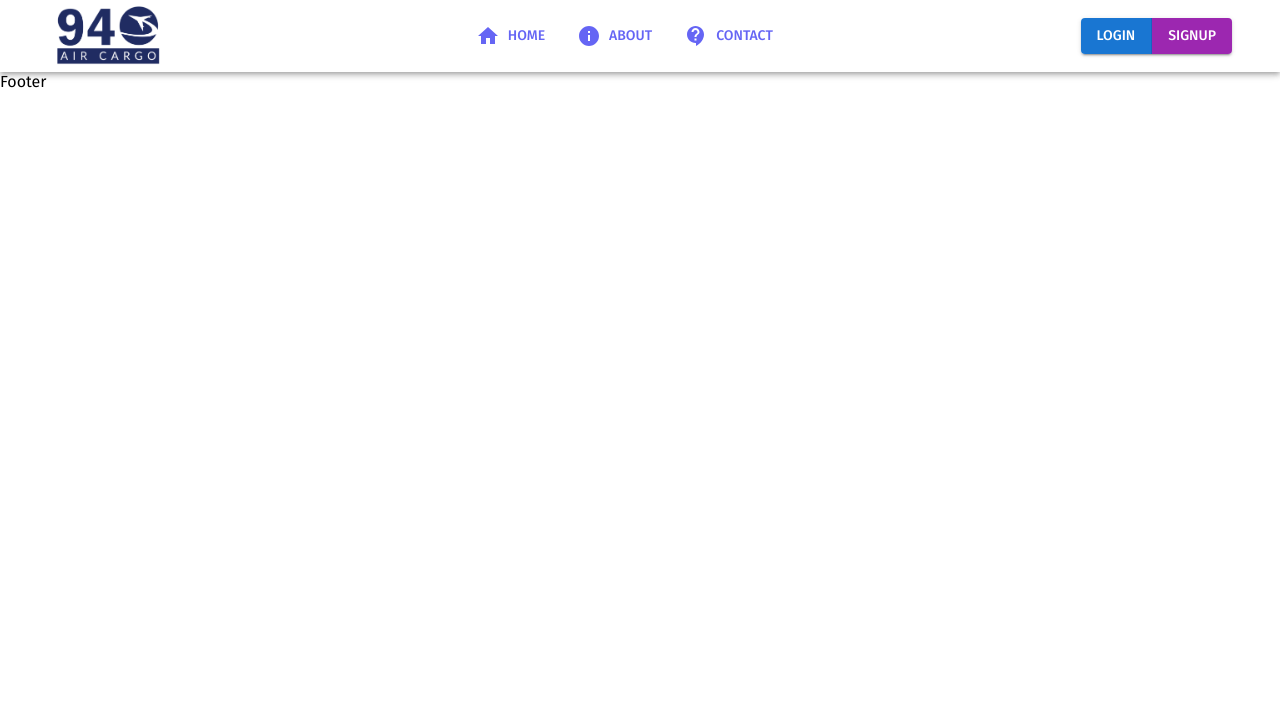
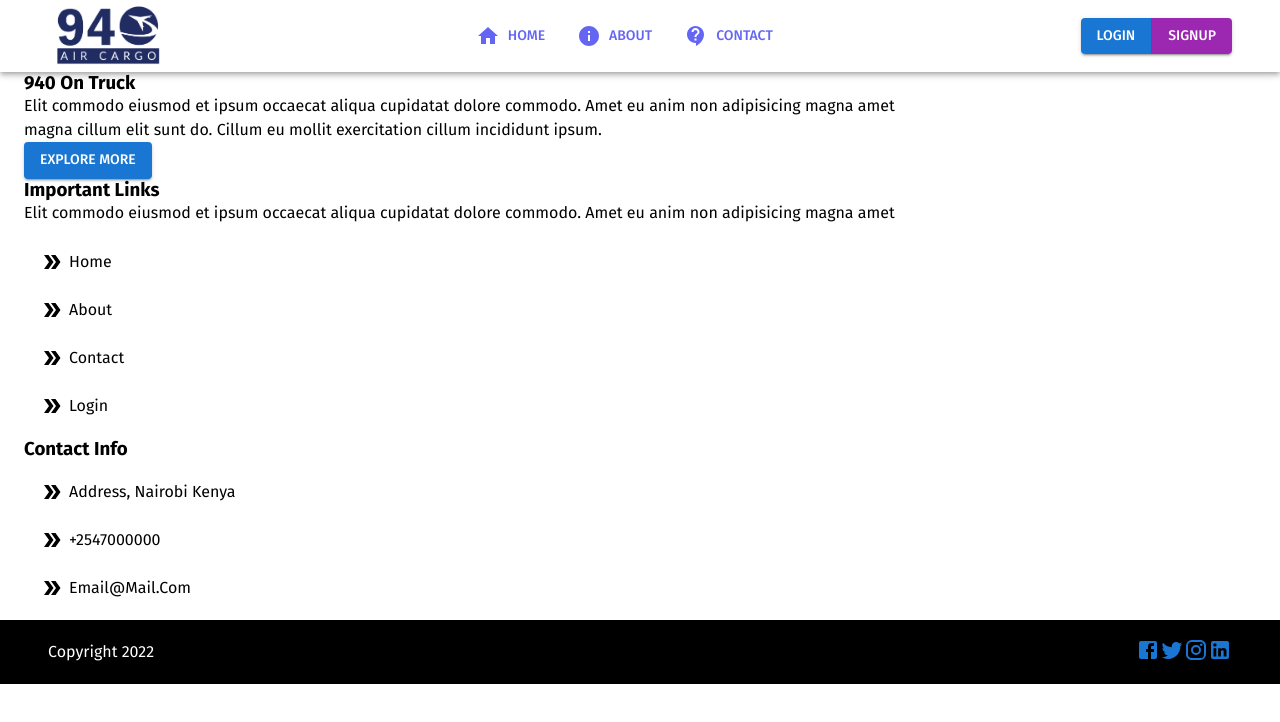
Before and after one commit to mutua-muvevi/940airfrontend, a React (Create React App) app: page /landing in a window 1280 px wide. Shown: the top 722 px of the page. Built offline with nearby package versions, Linux system fonts and the light colour scheme.

Commit message:
added a footer

```diff
--- a/src/components/landing/footer/footer.js
+++ b/src/components/landing/footer/footer.js
@@ -1,8 +1,115 @@
-import React from 'react'
+import { Box, Button, Container, Grid, Link, List, ListItem, ListItemButton, ListItemText, Toolbar, Typography } from "@mui/material";
+import DoubleArrowIcon from '@mui/icons-material/DoubleArrow';
+import { styled } from "@mui/system";
+import React from 'react';
+import moment from "moment"
+import { footerContent, footerSocialIcons } from "./footercontent";
+
+const StyledCopyRight = styled(Box)(({theme}) => ({
+	backgroundColor: "black",
+	color: "white"
+}))
+
+const StyledCopyrightItems = styled(Toolbar)(({theme}) => ({
+	display: "flex",
+	justifyContent: "space-between"
+}))
+
+const StyledListItemText = styled(ListItemText)(({theme}) => ({
+	marginLeft: "5px",
+	textTransform: "capitalize"
+}))
 
 const Footer = () => {
 	return (
-		<div>Footer</div>
+		<Box component="footer">
+			<Box>
+				<Container>
+					<Grid container>
+						<Grid item lg={4} sm={12} xs={12}>
+							<Typography variant="h3" gutterBottom>
+								{footerContent.left.title}
+							</Typography>
+							{
+								footerContent.left.paragraph.map((p, i) => (
+									<Typography key={i} variant="body1">
+										{p}
+									</Typography>
+								))
+							}
+							<Button variant="contained">
+								{footerContent.left.button.text}
+							</Button>
+						</Grid>
+
+						<Grid item lg={4} sm={12} xs={12}>
+							<Typography variant="h3" gutterBottom>
+								{footerContent.middle.title}
+							</Typography>
+
+							<Typography variant="body1" gutterBottom>
+								{ footerContent.middle.paragraph }
+							</Typography>
+
+
+							<List>
+								{
+									footerContent.middle.links.map((p, i) => (
+										<ListItem disablePadding>
+											<ListItemButton>
+												<DoubleArrowIcon/>
+												<StyledListItemText primary={p.text} />
+											</ListItemButton>
+										</ListItem>
+									))
+								}
+							</List>
+
+						</Grid>
+
+						<Grid item lg={4} sm={12} xs={12}>
+							<Typography variant="h3" gutterBottom>
+								{footerContent.right.title}
+							</Typography>
+
+							<List>
+								{
+									footerContent.right.contactItems.map((p, i) => (
+										<ListItem disablePadding>
+											<ListItemButton>
+												<DoubleArrowIcon/>
+												<StyledListItemText primary={p.text} />
+											</ListItemButton>
+										</ListItem>
+									))
+								}
+							</List>
+
+
+						</Grid>
+					</Grid>
+				</Container>
+			</Box>
+
+			<StyledCopyRight>
+				<Container>
+					<StyledCopyrightItems>
+						<Typography variant="body1">
+							Copyright 2022
+						</Typography>
+						<Box>
+							{
+								footerSocialIcons.map((el, i) => (
+									<Link target="_blank" rel="noopener" href={el.link}>
+										{el.icon}
+									</Link>
+								))
+							}
+						</Box>
+					</StyledCopyrightItems>
+				</Container>
+			</StyledCopyRight>
+		</Box>
 	)
 }
 
--- a/src/components/landing/footer/footercontent.js
+++ b/src/components/landing/footer/footercontent.js
@@ -1,3 +1,81 @@
+import LocationOnIcon from '@mui/icons-material/LocationOn';
+import LocalPhoneIcon from '@mui/icons-material/LocalPhone';
+import EmailIcon from '@mui/icons-material/Email';
+
+import FacebookIcon from '@mui/icons-material/Facebook';
+import TwitterIcon from '@mui/icons-material/Twitter';
+import InstagramIcon from '@mui/icons-material/Instagram';
+import LinkedInIcon from '@mui/icons-material/LinkedIn';
+
 export const footerContent = {
+	left: {
+		title: "940 On Truck",
+		paragraph: [
+			"Elit commodo eiusmod et ipsum occaecat aliqua cupidatat dolore commodo. Amet eu anim non adipisicing magna amet",
+			"magna cillum elit sunt do. Cillum eu mollit exercitation cillum incididunt ipsum."
+		],
+		button: {
+			text: "Explore more",
+			link: "#"
+		}
+	},
+	middle: {
+		title: "Important Links",
+		paragraph: "Elit commodo eiusmod et ipsum occaecat aliqua cupidatat dolore commodo. Amet eu anim non adipisicing magna amet",
+		links: [
+			{
+				text: "home",
+				link:"#"
+			},
+			{
+				text: "about",
+				link:"#"
+			},
+			{
+				text: "contact",
+				link:"#"
+			},
+			{
+				text: "login",
+				link:"#"
+			},
+		]
+	},
+	right: {
+		title: "Contact Info",
+		paragraph: "Elit commodo eiusmod et ipsum occaecat aliqua cupidatat dolore commodo. Amet eu anim non adipisicing magna amet",
+		contactItems: [
+			{
+				icon: <LocationOnIcon/>,
+				text: "Address, Nairobi Kenya"
+			},
+			{
+				icon: <LocalPhoneIcon/>,
+				text: "+2547000000"
+			},
+			{
+				icon: <EmailIcon/>,
+				text: "email@mail.com"
+			},
+		]
+	}
+}
 
-}
+export const footerSocialIcons = [
+	{
+		icon: <FacebookIcon/>,
+		link: "https://www.facebook.com/"
+	},
+	{
+		icon: <TwitterIcon/>,
+		link: "https://www.twitter.com"
+	},
+	{
+		icon: <InstagramIcon/>,
+		link: "https://www.instagram.com"
+	},
+	{
+		icon: <LinkedInIcon/>,
+		link: "https://www.linkedin.com"
+	},
+]
--- a/src/components/landing/navbar/navbar.js
+++ b/src/components/landing/navbar/navbar.js
@@ -14,7 +14,8 @@ const navbarSX = {
 }
 
 const styledLogo = {
-	width: "120px"
+	width: "120px",
+	marginLeft: 0
 }
 
 const navLinkStyles = {
--- a/src/theme/theme.js
+++ b/src/theme/theme.js
@@ -3,6 +3,13 @@ import { createTheme } from "@mui/material/styles";
 
 export const theme = createTheme({
 
+	palette: {
+		text: {
+			primary: "#222222",
+			secondary: "#737373",
+			disabled: "#6f8ba4"
+		}
+	},
 	shape: {
 		default: 10,
 		rounded: 15
@@ -12,15 +19,25 @@ export const theme = createTheme({
 		fontFamily: "'Fira Sans', sans-serif",
 		h1: {
 			fontFamily: "''Fira Sans', sans-serif",
+			fontWeight: 700,
+			fontSize: "32px",
+			lineHeight: "37px"
 		},
 		h2: {
 			fontFamily: "''Fira Sans', sans-serif",
+			fontWeight: 600,
+			fontSize: "29px",
+			lineHeight: "32px"
 		},
 		h3: {
 			fontFamily: "''Fira Sans', sans-serif",
+			fontWeight: 500,
+			fontSize: "24px",
+			lineHeight: "29px"
 		},
 		h4: {
 			fontFamily: "''Fira Sans', sans-serif",
+
 		},
 		h5: {
 			fontFamily: "''Fira Sans', sans-serif",
```
